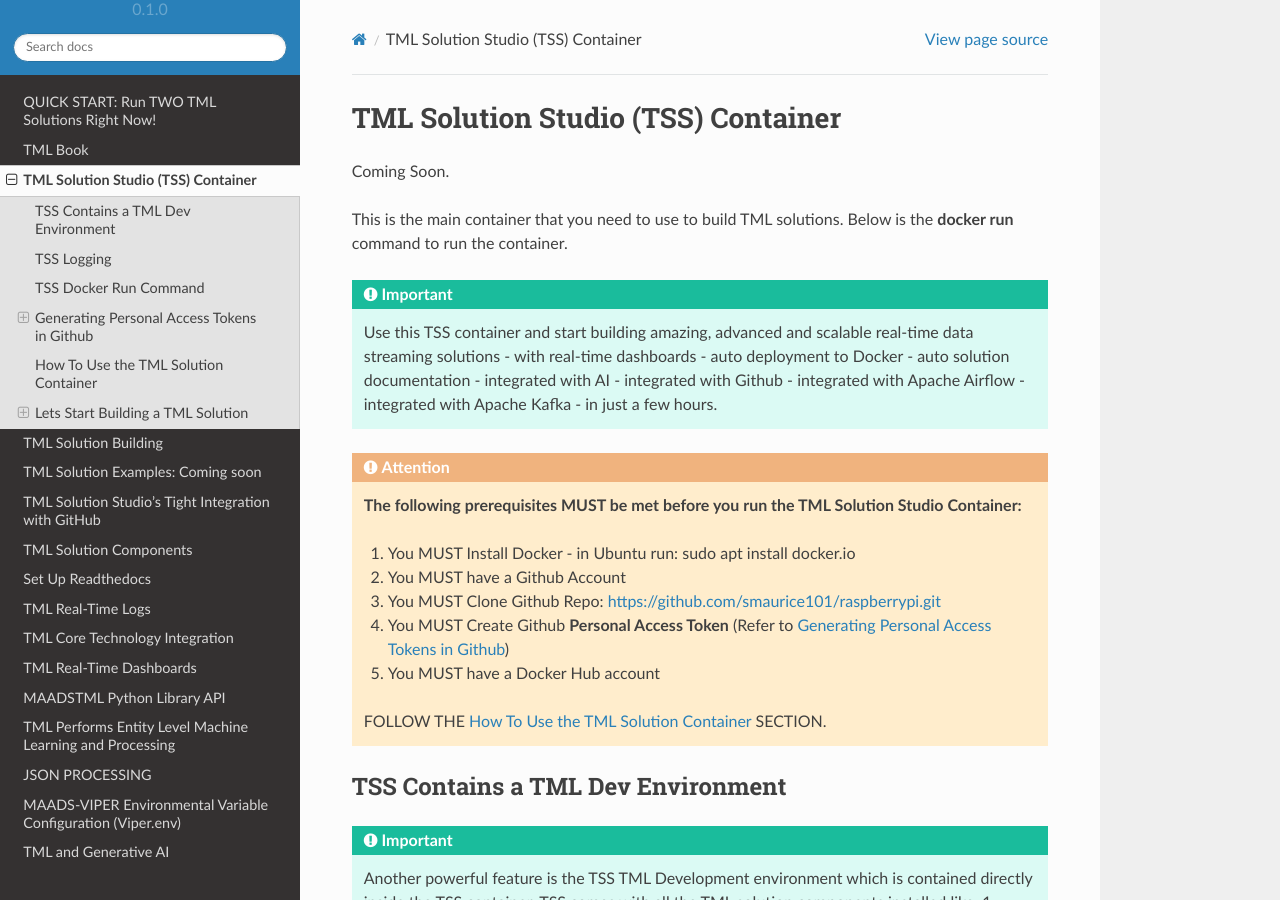
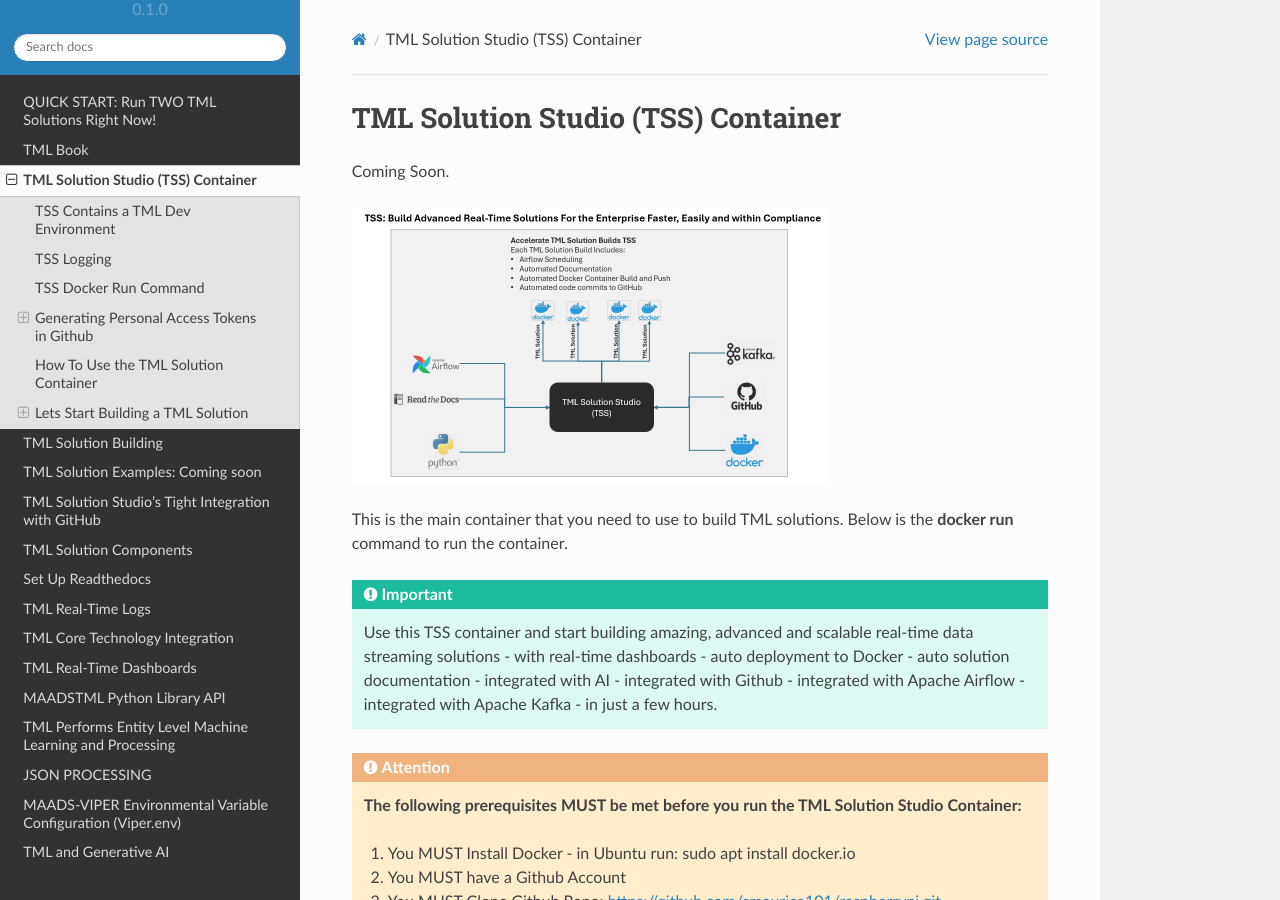
Before and after one commit to smaurice101/readthedocs, a Sphinx documentation site: the page built from docs/source/docker.rst, in a window 1280 px wide and 900 px high. Built offline with Sphinx 7.4.7 and the Read the Docs theme 2.0.0, drawn with Linux system fonts in a browser that asks for light colours.

Commit message:
Update docker.rst

```diff
--- a/docs/source/docker.rst
+++ b/docs/source/docker.rst
@@ -2,6 +2,9 @@
 ======================================
 
 Coming Soon.
+
+.. figure:: tmlarch.png
+   :scale: 50%
 
 This is the main container that you need to use to build TML solutions.  Below is the **docker run** command to run the container.
 
```
